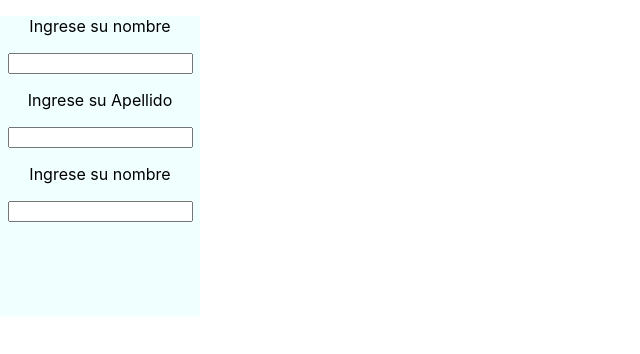
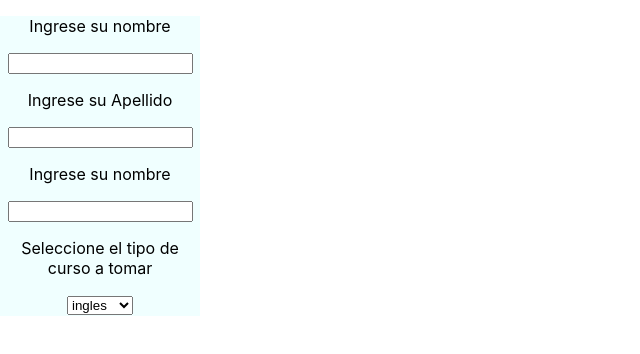
Before and after one commit to Newest007/DesafioPractico1_Ej1, a React (Create React App) app in the folder ejercicio1/: page / in a window 1280 px wide. Shown: the top 354 px of the page, without its empty margins (0-640 px from the left). Built offline with nearby package versions, Linux system fonts and the light colour scheme.

Commit message:
Datos del select

```diff
--- a/ejercicio1/src/App.js
+++ b/ejercicio1/src/App.js
@@ -1,5 +1,6 @@
 import logo from './logo.svg';
 import Input from './components/Input';
+import Select from './components/Select';
 import './App.css';
 
 function App() {
@@ -11,6 +12,11 @@ function App() {
      <Input />
      <p>Ingrese su nombre</p>
      <Input />
+     <p>Seleccione el tipo de curso a tomar</p>
+     <Select
+     idioma1='ingles'
+     idioma2='frances'
+     />
     </div>
   );
 }
--- a/ejercicio1/src/components/Select.jsx
+++ b/ejercicio1/src/components/Select.jsx
@@ -1 +1,16 @@
 import React from "react";
+
+function Select({idioma1,idioma2}){
+return(
+    <div>
+        <select name="idioma">
+            <option value={idioma1}>{idioma1}</option>
+            <option value={idioma2}>{idioma2}</option>
+
+        </select>
+    </div>
+)
+
+}
+
+export default Select;
```
